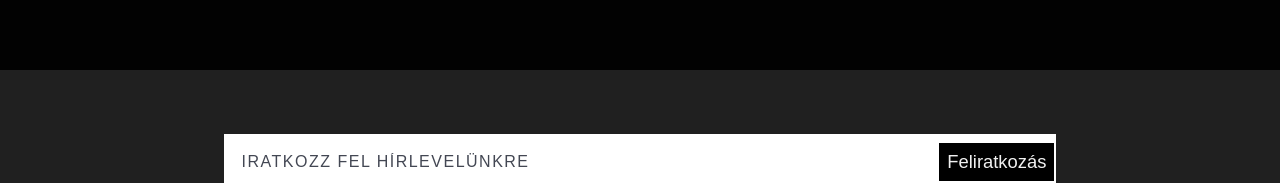
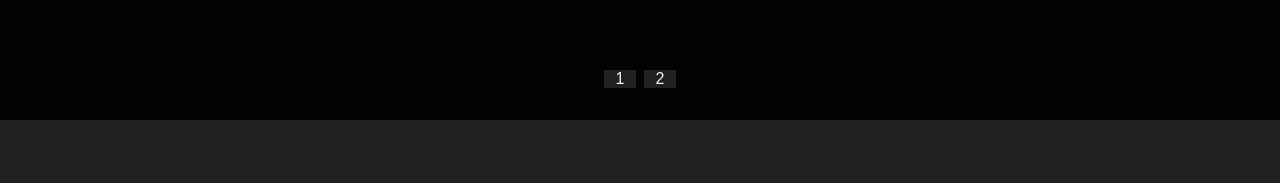
Before and after one commit to fbalazs930/guitar-shop, a React (Create React App) app: page /guitars in a window 1280 px wide. Shown: the part 1749-1932 px from the top of the page. Built offline with nearby package versions, Linux system fonts and the light colour scheme; a web font is replaced by a local one.

Commit message:
Add paginator

```diff
--- a/src/App.jsx
+++ b/src/App.jsx
@@ -17,7 +17,7 @@ const App = () => {
         <Switch>
           <Route path='/' exact component={Home} />
           <Route path='/guitars' component={Guitars} />
-          <Route path='/guitar/:slug' component={Guitar} />
+          <Route path='/:slug' component={Guitar} />
         </Switch>
         <Footer />
       </Router>
--- a/src/Components/Featured.jsx
+++ b/src/Components/Featured.jsx
@@ -11,7 +11,7 @@ const Featured = () => {
                 {guitarData.map(guitar => (
                     guitar.isFeatured && <Link key={guitar.id}
                     to={{
-                        pathname: `/guitar/${guitar.slug}`
+                        pathname: `/${guitar.slug}`
                     }} className='img'>
                     <img src={guitar.sImgSrc} alt="" />
                     <p>{guitar.sName}</p>
--- a/src/Components/Guitars.jsx
+++ b/src/Components/Guitars.jsx
@@ -1,17 +1,27 @@
-import React from 'react';
+import React, { useState } from 'react';
 import guitarData from './GuitarData.jsx';
+import Paginator from './Paginator.jsx';
 import { Link } from 'react-router-dom';
 import { LazyLoadImage } from 'react-lazy-load-image-component';
 
 const Guitars = () => {
+
+    const [currentPage, setCurrentPage] = useState(1);
+    const [guitarsPerPage] = useState(9);
+
+    const lastGuitar = currentPage * guitarsPerPage;
+    const firstGuitar = lastGuitar - guitarsPerPage;
+    const currentGuitars = guitarData.slice(firstGuitar, lastGuitar);
+
+    const paginate = (pageNumber) => { setCurrentPage(pageNumber) };
     return (
         <div className='guitars'>
             <div className="bg"></div>
             <div className="guitars-container">
-                {guitarData.map(guitar => (
-                    guitar.isFeatured || <Link key={guitar.id}
+                {currentGuitars.map(guitar => (
+                    <Link key={guitar.id}
                         to={{
-                            pathname: `/guitar/${guitar.slug}`
+                            pathname: `/${guitar.slug}`
                         }}
                     >
                         <div className="guitar">
@@ -26,6 +36,7 @@ const Guitars = () => {
                     </Link>
                 ))}
             </div>
+            <Paginator guitarsPerPage={guitarsPerPage} totalGuitars={guitarData.length} paginate={paginate} />
         </div>
     )
 }
--- /dev/null
+++ b/src/Components/Paginator.jsx
@@ -0,0 +1,19 @@
+import React from 'react'
+
+const Paginator = ({ guitarsPerPage, totalGuitars, paginate, }) => {
+    const pageNumbers = [];
+    for (let i = 1; i <= Math.ceil(totalGuitars / guitarsPerPage); i++) {
+        pageNumbers.push(i);
+    }
+    return (
+        <div className='paginator'>
+            {pageNumbers.map(number => (
+                <p key={number} className='page-number' onClick={() => { paginate(number); window.scrollTo(0, 333); }}>
+                    {number}
+                </p>
+            ))}
+        </div>
+    )
+}
+
+export default Paginator;
--- a/src/SCSS/Main.css
+++ b/src/SCSS/Main.css
@@ -713,4 +713,36 @@
   background-color: #000;
   height: 7vh;
 }
+
+.paginator {
+  display: -webkit-box;
+  display: -ms-flexbox;
+  display: flex;
+  -webkit-box-pack: center;
+      -ms-flex-pack: center;
+          justify-content: center;
+  -webkit-box-align: center;
+      -ms-flex-align: center;
+          align-items: center;
+  gap: .5rem;
+  background: #020202;
+  padding: 0 0 2rem 0;
+}
+
+.paginator .page-number {
+  color: #f1f1f1;
+  background-color: #202020;
+  width: 2rem;
+  text-align: center;
+  cursor: pointer;
+  -webkit-transition: all .2s;
+  transition: all .2s;
+}
+
+.paginator .page-number:hover {
+  -webkit-transition: all .2s;
+  transition: all .2s;
+  background-color: #f1f1f1;
+  color: #202020;
+}
 /*# sourceMappingURL=Main.css.map */
--- a/src/SCSS/Main.scss
+++ b/src/SCSS/Main.scss
@@ -4,3 +4,4 @@
 @import './Guitars/Guitars';
 @import './GuitarSpecs/GuitarSpecs';
 @import './Footer/Footer';
+@import './Paginator/Paginator';
--- /dev/null
+++ b/src/SCSS/Paginator/Paginator.css
@@ -0,0 +1,32 @@
+.paginator {
+  display: -webkit-box;
+  display: -ms-flexbox;
+  display: flex;
+  -webkit-box-pack: center;
+      -ms-flex-pack: center;
+          justify-content: center;
+  -webkit-box-align: center;
+      -ms-flex-align: center;
+          align-items: center;
+  gap: .5rem;
+  background: #020202;
+  padding: 0 0 2rem 0;
+}
+
+.paginator .page-number {
+  color: #f1f1f1;
+  background-color: #202020;
+  width: 2rem;
+  text-align: center;
+  cursor: pointer;
+  -webkit-transition: all .2s;
+  transition: all .2s;
+}
+
+.paginator .page-number:hover {
+  -webkit-transition: all .2s;
+  transition: all .2s;
+  background-color: #f1f1f1;
+  color: #202020;
+}
+/*# sourceMappingURL=Paginator.css.map */
--- /dev/null
+++ b/src/SCSS/Paginator/Paginator.scss
@@ -0,0 +1,21 @@
+.paginator{
+    display: flex;
+    justify-content: center;
+    align-items: center;
+    gap:.5rem;
+    background: #020202;
+    padding:0 0 2rem 0;
+    .page-number{
+        color:#f1f1f1;
+        background-color: #202020;
+        width:2rem;
+        text-align: center;
+        cursor:pointer;
+        transition: all .2s;
+        &:hover{
+            transition: all .2s;
+            background-color: #f1f1f1;
+            color: #202020;
+        }
+    }
+}
```
Also changed, not shown: 2 other files (tests, documents, lock files or other folders).
